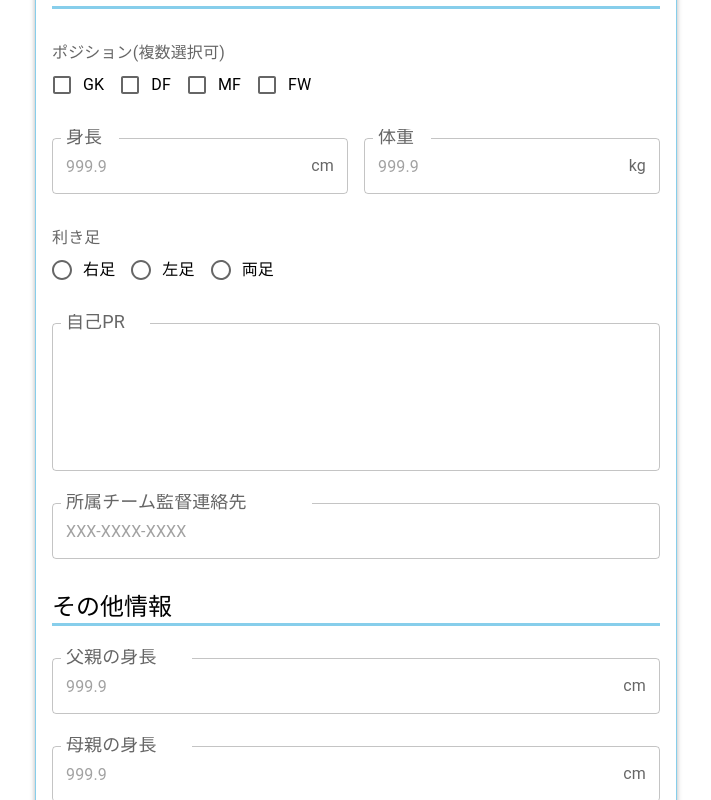
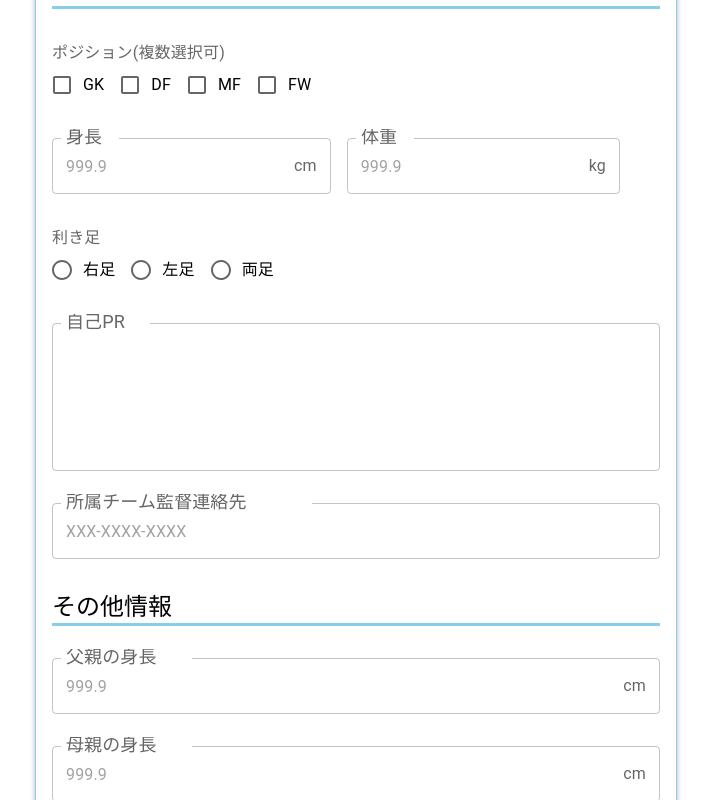
Before and after one commit to fujiwarass/socout-demo, a Next.js app: page /player/create in a window 1280 px wide. Shown: the part 980-1780 px from the top of the page, without its empty margins (284-995 px from the left). Built offline with nearby package versions, Linux system fonts and the light colour scheme.

Commit message:
react-number-formatの導入
・フォーマット指定形式
・数値入力(小数点含む)
のテキストボックスを追加

```diff
--- a/package.json
+++ b/package.json
@@ -15,7 +15,8 @@
     "@mui/material": "^6.0.1",
     "next": "14.2.6",
     "react": "^18",
-    "react-dom": "^18"
+    "react-dom": "^18",
+    "react-number-format": "^5.4.1"
   },
   "devDependencies": {
     "@types/node": "^20",
--- a/src/app/_component/elements/Inputs/NumberFeild.tsx
+++ b/src/app/_component/elements/Inputs/NumberFeild.tsx
@@ -1,5 +1,5 @@
 import { InputAdornment, TextField } from "@mui/material";
-
+import { NumericFormat } from "react-number-format"
 /**
  * 文字を入力するテキストボックスのプロップス
  */
@@ -19,27 +19,27 @@ interface NumberFieldProps {
  * @param unit 単位
  */
 export function NumberField(
-    { label, example,unit }: NumberFieldProps
+    { label, example, unit }: NumberFieldProps
 ) {
     const wrapLabel = <div style={{fontSize: '24px'}}>{label}</div>;
     return (
         <>
-            <TextField
-                    type='number'
-                    label={wrapLabel}
-                    fullWidth
-                    margin="normal"
-                    slotProps={{
-                        inputLabel: { shrink: true } ,
-                        input: {
-                            endAdornment: <InputAdornment position="end">{unit}</InputAdornment>,
-                            inputProps: {
-                                step: 0.1,  // step属性を追加
-                            },
-                        },
-                    }}
-                    placeholder={example}
-                />
+            <NumericFormat
+                decimalScale={1} // 小数点以下の桁数
+                decimalSeparator="." // 小数点の文字
+                fixedDecimalScale // 小数点以下の桁数を固定
+                allowNegative={false} // マイナス値の入力を許可
+                customInput={TextField} // テキストフィールドを指定
+                label={wrapLabel} // ラベル名
+                slotProps={{
+                     inputLabel: { shrink: true },
+                     input: {
+                        endAdornment: <InputAdornment position="end">{unit}</InputAdornment>,
+                     },
+                }} // ラベルの設定
+                placeholder={example} // 入力例
+
+            />
         </>
     );
 }
```
Also changed, not shown: src/app/_component/elements/Inputs/FormatField.tsx (added, +37 -0 lines), 1 other file (tests, documents, lock files or other folders).
